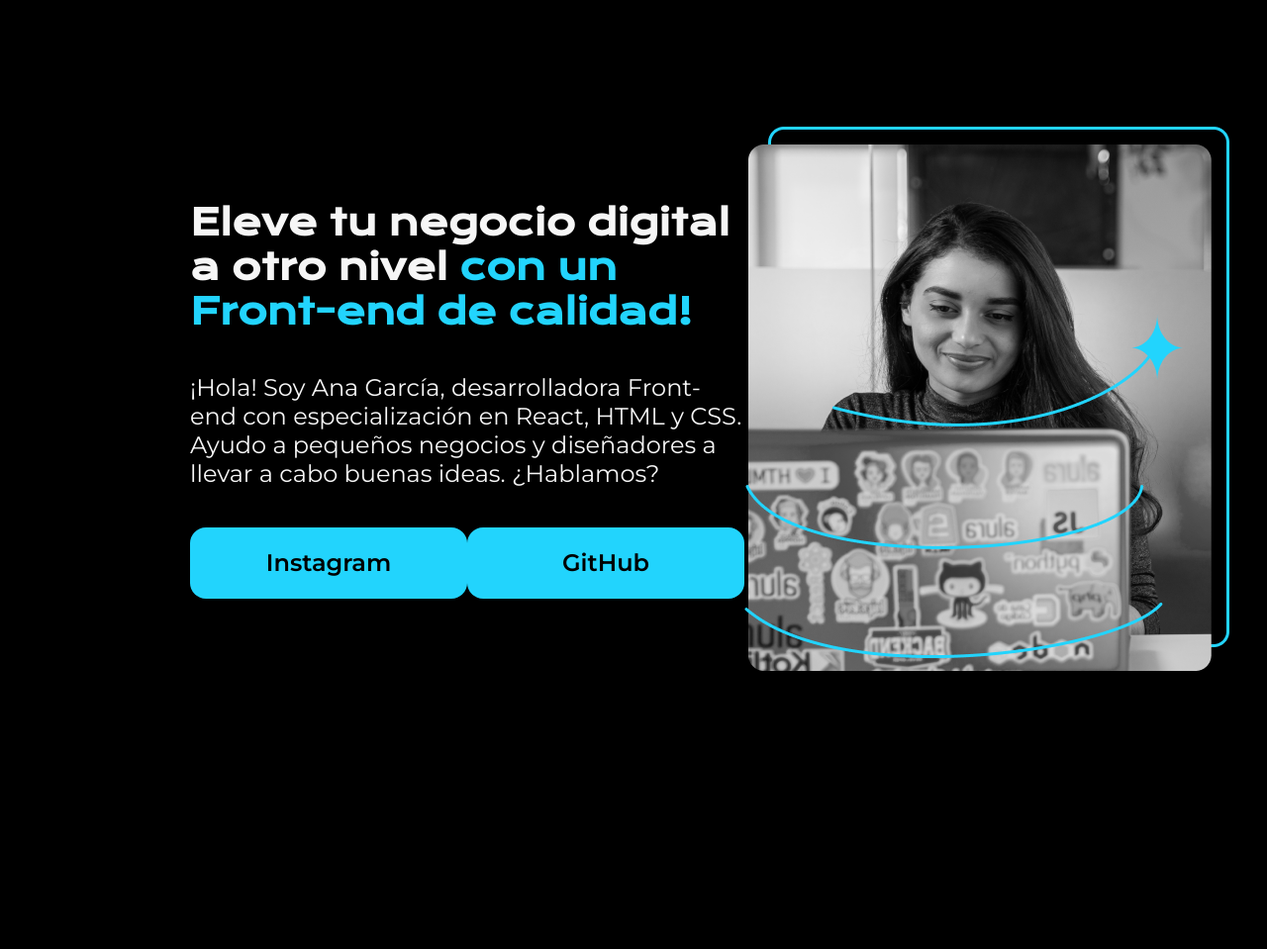
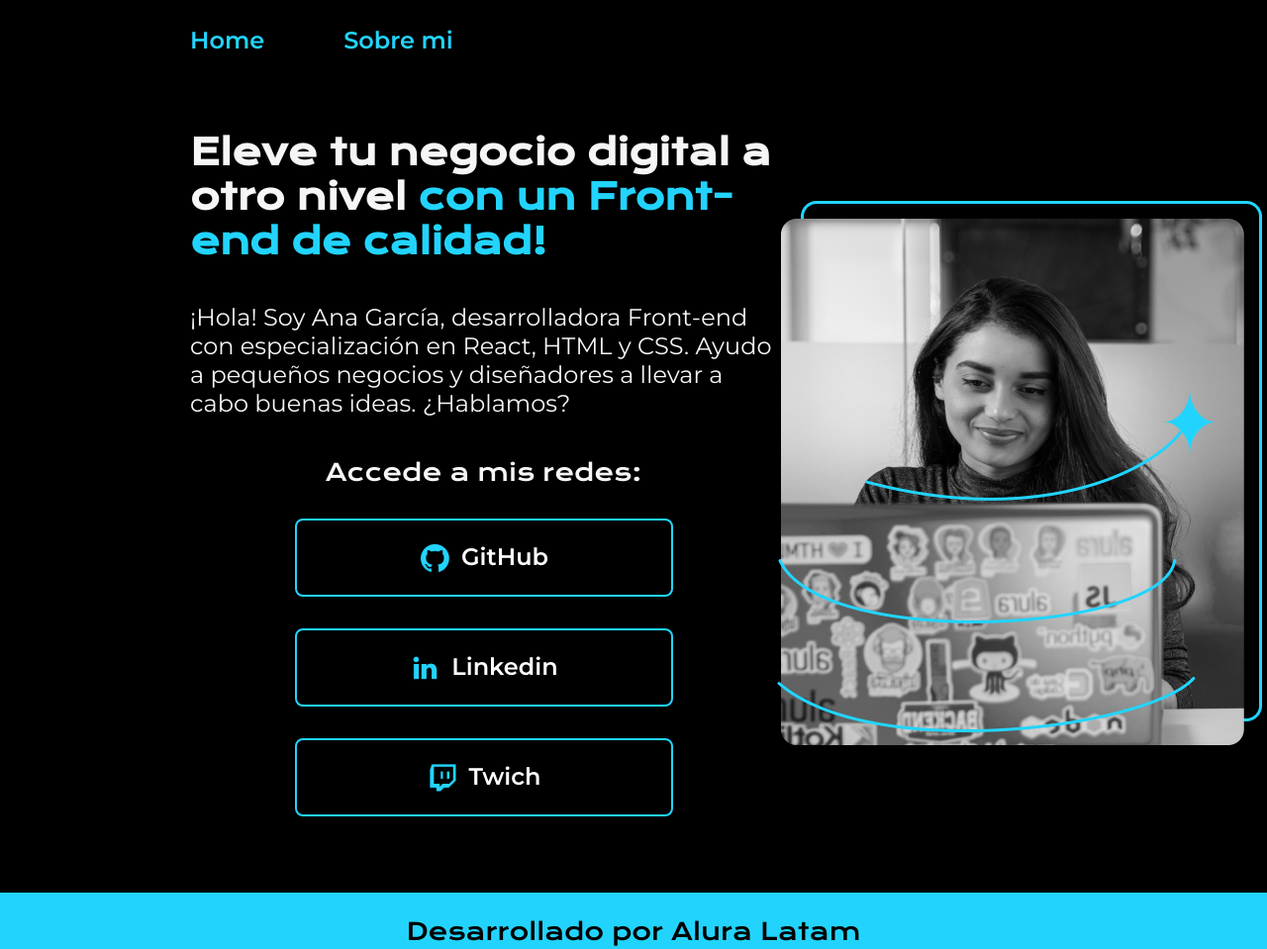
Before and after one commit to alexander3d2/HTML-de-un-negocio-digital, a plain HTML site: page index.html in a window 1280 px wide. Shown: the whole page at 99% size. Before the commit the page ends 928 px from the top, so only its background shows below. Drawn offline with nearby package versions, Linux system fonts and the light colour scheme.

Commit message:
Segundo avance

```diff
--- a/index.html
+++ b/index.html
@@ -5,31 +5,46 @@
     <meta http-equiv="X-UA-Compatible" content="IE=edge">
     <meta name="viewport" content="width=device-width, initial-scale=1.0">
     <title>Portafolio</title>
-    <link rel="stylesheet" href="style.css">
+    <link rel="stylesheet" href="styles\style.css">
 
 </head>
 <body>
-    <header></header>
+    <header class="header">
+        <nav class="header__menu">
+            <a class="header__menu__link">Home</a>
+            <a class="header__menu__link">Sobre mi</a>
+        </nav>
+    </header>
     <main class="presentacion">
         <section class="presentacion__contenido">
-            <h1 class="presentacion__contenido__titulo">
+                <h1 class="presentacion__contenido__titulo">
                 Eleve tu negocio digital a otro nivel
                 <strong class="titulo-destaque">con un Front-end de calidad!
-                </strong></h1>
+                </strong>
+                </h1>
                 <p class="presentacion__contenido__texto">¡Hola! Soy Ana García, desarrolladora Front-end con
                     especialización en React, HTML y CSS. Ayudo a pequeños
                     negocios y diseñadores a llevar a cabo buenas ideas.
                     ¿Hablamos?
-
                 </p>
                 <div class="presentacion__enlaces">
-                    <a class="presentacion__enlaces__link" href="https://instagram.com/">Instagram</a>
-                    <a class="presentacion__enlaces__link" href="https://github.com/">GitHub</a>
+                    <h2 class="presentacion__enlaces_subtitulo">Accede a mis redes:</h2>
+                    <a class="presentacion__enlaces__link" href="https://github.com/">
+                        <img src="assets\github.png">
+                        GitHub</a>
+                    <a class="presentacion__enlaces__link" href="https://www.linkedin.com/">
+                        <img src="assets\linkedin.png">
+                        Linkedin</a>
+                    <a class="presentacion__enlaces__link" href="https://www.twitch.tv/">
+                        <img src="assets\twitch.png">
+                        Twich</a>
                 </div>
 
         </section>
-            <img src="Imagem.png" alt="Foto de Ana García desarrolando un proyecto">
+            <img src="assets\Imagem.png" alt="Foto de Ana García desarrolando un proyecto">
     </main>
-    <footer></footer>
+    <footer class="footer">
+        <p>Desarrollado por Alura Latam</p>
+    </footer>
 </body>
 </html>
--- a/style.css
+++ /dev/null
@@ -1,61 +0,0 @@
-@import url('https://fonts.googleapis.com/css2?family=Krona+One&family=Montserrat:wght@400;600&display=swap');
-
-
-* {
-    padding: 0;
-    margin:0;
-}
-
-body{
-    height: 100vh;
-    box-sizing: border-box;
-    background-color: #000000;
-    color: #F6F6F6;
-}
-
-
-.titulo-destaque {
-    color: #22D4FD; ;
-}
-
-.presentacion {
-    margin: 10% 15%;
-    display: flex;
-    align-items: center;
-    justify-content: space-between;
-}
-
-.presentacion__contenido{
-    width: 615px;
-    display: flex;
-    flex-direction: column;
-    gap: 40px;
-}
-
-.presentacion__contenido__titulo{
-    font-size: 36px;
-    font-family: 'Krona One', sans-serif;
-}
-
-.presentacion__contenido__texto{
-    font-size: 24px;
-    font-family: 'Montserrat', sans-serif;
-}
-
-.presentacion__enlaces{
-    display: flex;
-    justify-content: space-between;
-}
-
-.presentacion__enlaces__link{
-    background-color: #22D4FD;
-    width: 280px;
-    text-align: center;
-    border-radius: 16px;
-    font-size: 24px;
-    font-weight: 600;
-    padding: 21.5px 0;
-    text-decoration: none;
-    color: #000000;
-    font-family: 'Montserrat', sans-serif;
-}
--- /dev/null
+++ b/styles/style.css
@@ -0,0 +1,107 @@
+@import url('https://fonts.googleapis.com/css2?family=Krona+One&family=Montserrat:wght@400;600&display=swap');
+
+
+* {
+    padding: 0;
+    margin:0;
+}
+
+body{
+    box-sizing: border-box;
+    background-color: #000000;
+    color: #F6F6F6;
+}
+
+.header {
+    padding: 2% 0% 0% 15%;
+}
+.header__menu {
+    display: flex;
+    gap: 80px;
+}
+.header__menu__link {
+    font-family: 'Montserrat', sans-serif;
+    font-size: 24px;
+    font-weight: 600;
+    color: #22D4FD;
+}
+
+
+.presentacion {
+    padding:6% 15%;
+    display: flex;
+    align-items: center;
+    justify-content: space-between;
+}
+
+.presentacion__contenido{
+    width: 615px;
+    display: flex;
+    flex-direction: column;
+    gap: 40px;
+}
+
+.presentacion__contenido__titulo{
+    width: 593px;
+    font-size: 36px;
+    font-family: 'Krona One', sans-serif;
+}
+
+.titulo-destaque {
+    color: #22D4FD; ;
+}
+
+.presentacion__contenido__texto{
+    width: 593px;
+    font-size: 24px;
+    font-family: 'Montserrat', sans-serif;
+    flex-direction: column;
+}
+
+.presentacion__enlaces{
+    display: flex;
+    justify-content: space-between;
+    flex-direction: column;
+    align-items: center;
+    gap: 32px;
+}
+
+.presentacion__enlaces_subtitulo{
+    font-family: 'Krona One', sans-serif;
+    font-size: 24px;
+    font-weight: 400;
+}
+
+
+.presentacion__enlaces__link{
+    width: 378px;
+    border: 2px solid #22D4FD;
+    text-align: center;
+    border-radius: 8px;
+    font-size: 24px;
+    font-weight: 600;
+    padding: 21.5px 0;
+    text-decoration: none;
+    color: #ffffff;
+    font-family: 'Montserrat', sans-serif;
+    display: flex;
+    justify-content: center;
+    gap: 10px;
+}
+.presentacion__enlaces__link:hover{
+    background-color: #C9C9C9;
+
+}
+
+
+
+
+
+.footer {
+    background-color: #22D4FD;
+    padding: 24px;
+    color: #000000;
+    text-align: center;
+    font-family: 'Krona One', sans-serif;
+    font-size: 24px;
+}
```
Also changed, not shown: about.html (added, +11 -0 lines), assets/Imagem.png (renamed from Imagem.png), assets/github.png (added), assets/instagram.png (added), assets/linkedin.png (added), assets/twitch.png (added), assets/twitter-novo.png (added), assets/twitter.png (added).
